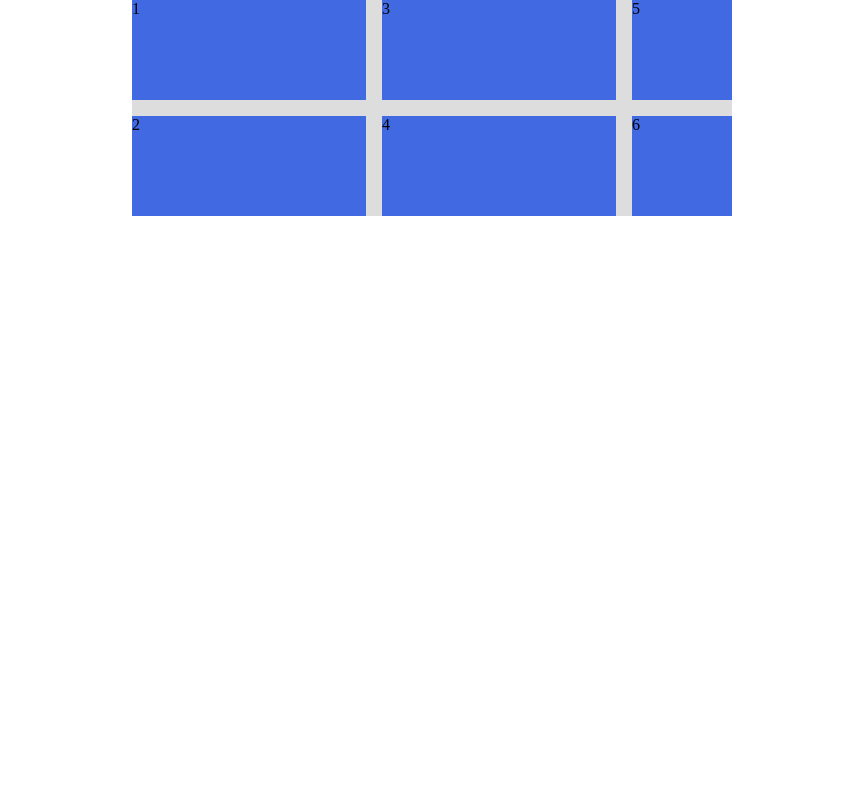
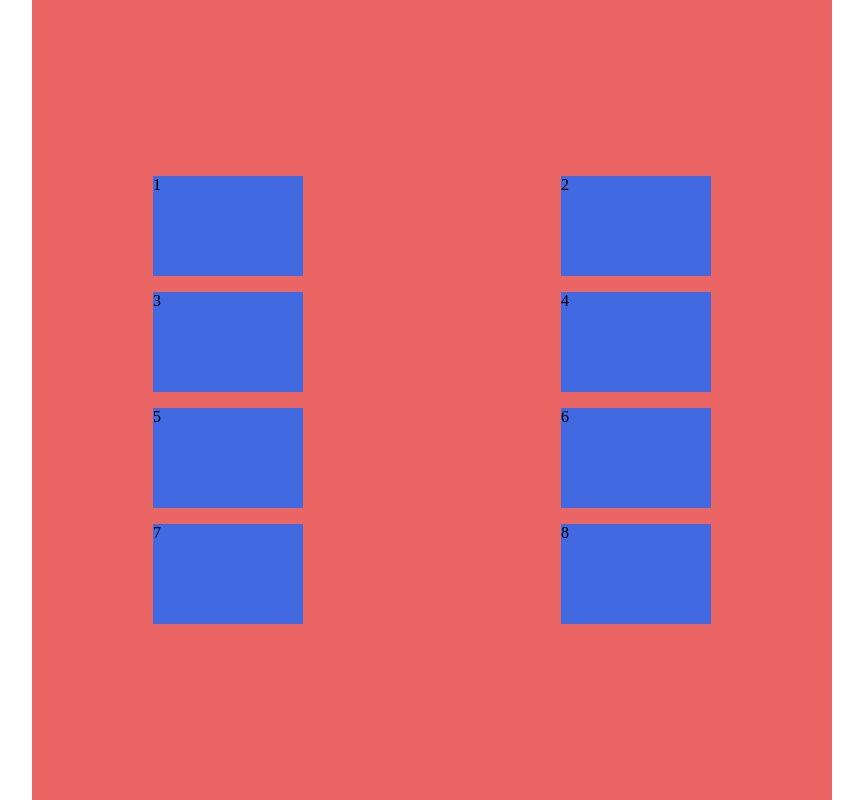
Before and after one commit to AlNomanCSE/css, a plain HTML site: page index.html in a window 1280 px wide. Shown: the whole page, without its empty margins (208-1071 px from the left). Drawn offline with Linux system fonts and the light colour scheme.

Commit message:
grid done

```diff
--- a/index.html
+++ b/index.html
@@ -22,6 +22,8 @@
           <div class="box">4</div>
           <div class="box">5</div>
           <div class="box">6</div>
+          <div class="box">7</div>
+          <div class="box">8</div>
         </div>
       </body>
     </html>
--- a/style.css
+++ b/style.css
@@ -140,9 +140,9 @@
 } */
 
 .container {
-    background-color: #ddd;
-    width: 600px;
-
+    background-color: #eb6565;
+    width: 800px;
+    height: 800px;
     margin: auto;
     display: grid;
     /* grid-template-rows: 1fr 1fr 1fr 1fr 1fr; */
@@ -154,16 +154,25 @@
         "sidebar main main main"
         "sidebar box-1 box-2 box-3"
         "footer footer footer footer"; */
-    grid-template-columns: repeat(2,1fr);
-    grid-template-rows: repeat(2,100px);
-    grid-auto-flow: column;
+    grid-template-columns: repeat(2, 150px);
+    grid-template-rows: repeat(4, 100px);
+    /* grid-auto-flow: column; */
     /* grid-auto-rows: 150px; */
-    grid-auto-columns: 100px;
+    /* grid-auto-columns: 100px; */
     gap: 1rem;
+    justify-content: space-around;
+    align-content: center;
 }
-.box{
+
+.box {
     background-color: royalblue;
 }
+
+.box-1 {
+    justify-self: center;
+    align-self: center;
+}
+
 /* .container div {
     background-color: royalblue;
     font-size: 1.5rem;
```
